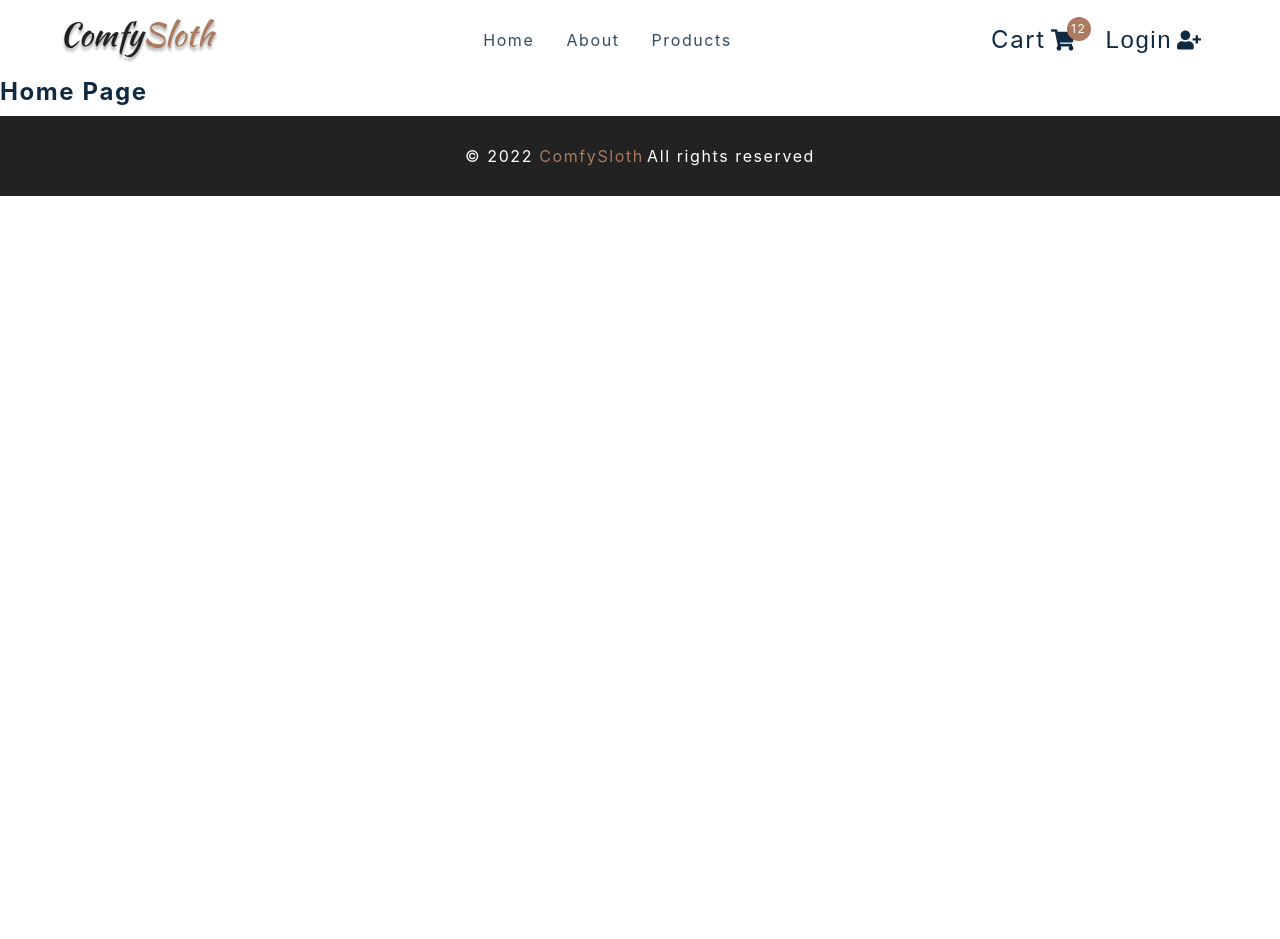
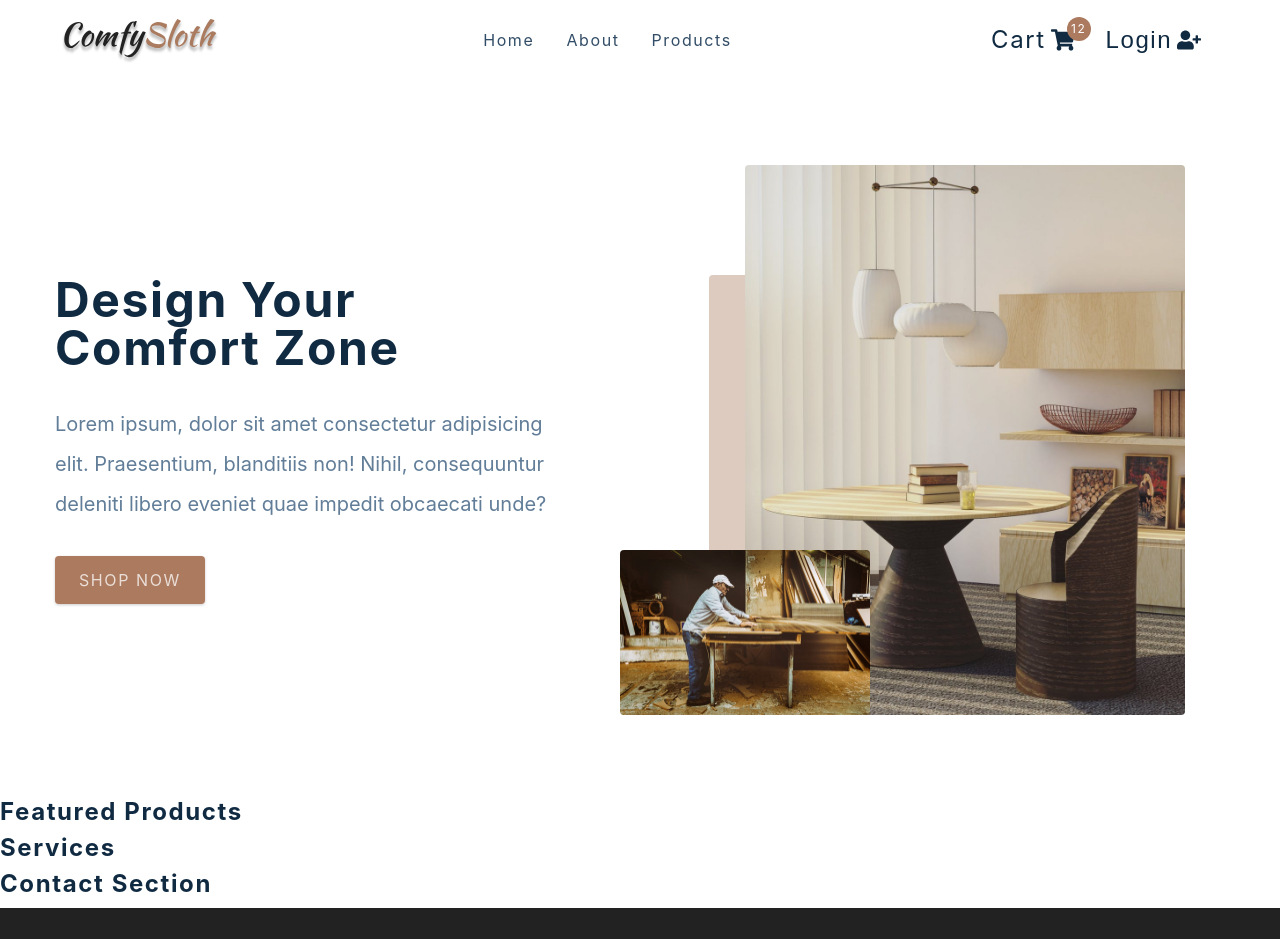
Before and after one commit to fearm3/e-commerce, a React (Create React App) app: page / in a window 1280 px wide. Shown: the top 939 px of the page. Before the commit the page ends 800 px from the top, so only its background shows below. Built offline with nearby package versions, Linux system fonts and the light colour scheme; the HTML template or start-up script is replaced by a standard one.

Commit message:
add Hero page

```diff
--- a/src/components/Hero.js
+++ b/src/components/Hero.js
@@ -1,12 +1,33 @@
-import React from 'react'
-import styled from 'styled-components'
-import { Link } from 'react-router-dom'
-import heroBcg from '../assets/hero-bcg.jpeg'
-import heroBcg2 from '../assets/hero-bcg-2.jpeg'
+import React from "react";
+import styled from "styled-components";
+import { Link } from "react-router-dom";
+import heroBcg from "../assets/hero-bcg.jpeg";
+import heroBcg2 from "../assets/hero-bcg-2.jpeg";
 
 const Hero = () => {
-  return <h4>hero</h4>
-}
+  return (
+    <Wrapper className="section-center">
+      <article className="content">
+        <h1>
+          design your <br />
+          comfort zone
+        </h1>
+        <p>
+          Lorem ipsum, dolor sit amet consectetur adipisicing elit. Praesentium,
+          blanditiis non! Nihil, consequuntur deleniti libero eveniet quae
+          impedit obcaecati unde?
+        </p>
+        <Link to="/products" className="btn hero-btn">
+          shop now
+        </Link>
+      </article>
+      <article className="img-container">
+        <img src={heroBcg} alt="nice table" className="main-img" />
+        <img src={heroBcg2} alt="person working" className="accent-img" />
+      </article>
+    </Wrapper>
+  );
+};
 
 const Wrapper = styled.section`
   min-height: 60vh;
@@ -58,7 +79,7 @@
       border-radius: var(--radius);
     }
     .img-container::before {
-      content: '';
+      content: "";
       position: absolute;
       width: 10%;
       height: 80%;
@@ -68,6 +89,6 @@
       border-radius: var(--radius);
     }
   }
-`
+`;
 
-export default Hero
+export default Hero;
--- a/src/pages/AboutPage.js
+++ b/src/pages/AboutPage.js
@@ -15,10 +15,12 @@
             <div className="underline"></div>
           </div>
           <p>
-            Lorem ipsum dolor sit amet consectetur adipisicing elit. Voluptas
-            harum perspiciatis vero quasi reprehenderit quas ab quo asperiores
-            odit? Quod, nemo quam similique fugiat ut obcaecati eos explicabo
-            quae eius.
+            Lorem ipsum dolor sit amet consectetur adipisicing elit. Voluptate
+            nisi omnis consequuntur reiciendis necessitatibus hic, blanditiis,
+            commodi vel atque harum, ea minus non itaque eius perspiciatis totam
+            aspernatur dignissimos culpa? Repudiandae veritatis sit eligendi
+            tempore suscipit odit eos quo, sed nisi. Voluptas quae facere
+            tempora? Quidem illo nostrum expedita magni!
           </p>
         </article>
       </Wrapper>
--- a/src/pages/HomePage.js
+++ b/src/pages/HomePage.js
@@ -1,7 +1,14 @@
-import React from 'react'
-import { FeaturedProducts, Hero, Services, Contact } from '../components'
+import React from "react";
+import { FeaturedProducts, Hero, Services, Contact } from "../components";
 const HomePage = () => {
-  return <h4>home page</h4>
-}
+  return (
+    <main>
+      <Hero />
+      <FeaturedProducts />
+      <Services />
+      <Contact />
+    </main>
+  );
+};
 
-export default HomePage
+export default HomePage;
```
